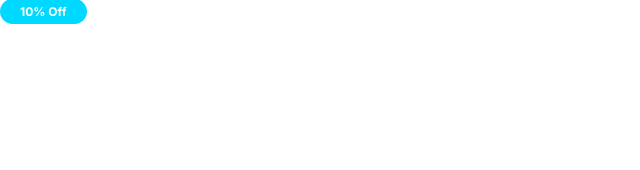
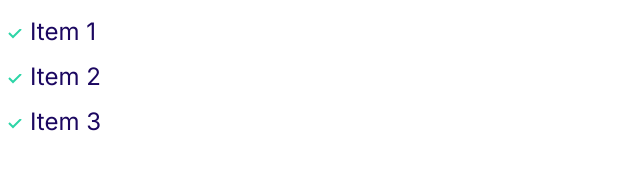
Before and after one commit to DiegoTrevino1/Diegoify, a plain HTML site: page index.html in a window 1280 px wide. Shown: the whole page, without its empty margins (0-640 px from the left). Drawn offline with Linux system fonts and the light colour scheme.

Commit message:
Define lists for the site

```diff
--- a/css/styles.css
+++ b/css/styles.css
@@ -59,7 +59,6 @@ p {
     h3 {
         font-size: 2.4rem;
     }
-
 }
 
 /* Links */
@@ -71,7 +70,6 @@ a {
     text-transform: uppercase;
     font-size: 2rem;
     font-weight: bold;
-
 }
 
 .link-arrow::after {
@@ -128,3 +126,37 @@ a {
         font-size: 1.2rem;
     }
 }
+
+/* Lists */
+.list {
+    /* get rid of default bullet point and left padding
+    applied from all browers by default */
+    list-style: none;
+    padding-left: 0;
+    color: var(--color-headings);
+}
+
+.list--inline .list__item {
+    /* use inline-block to set margins */
+    display: inline-block;
+    margin-right: 2rem;
+
+}
+
+.list--tick {
+    list-style-image: url(../images/tick.svg);
+    padding-left: 3rem;
+}
+
+/* this is nesting, we should avoid it because we can end up with
+overly specific selectors */
+.list--tick .list__item {
+    padding-left: 0.5rem;
+    margin-bottom: 3rem;
+}
+
+@media screen and (min-width: 1024px) {
+    .list--tick .list__item {
+        padding-left: 0;
+    }
+}
--- a/index.html
+++ b/index.html
@@ -21,8 +21,10 @@
     <link rel="stylesheet" href="css/styles.css" />
   </head>
   <body>
-    <!--//add a span with two classes
-    //span is an inline container used to mark up a part of text-->
-    <span class="badge badge--secondary badge--small">10% Off</span>
+    <ul class="list list--tick">
+      <li class="list__item">Item 1</li>
+      <li class="list__item">Item 2</li>
+      <li class="list__item">Item 3</li>
+    </ul>
   </body>
 </html>
```
Also changed, not shown: components/lists.html (added, +5 -0 lines), images/tick.svg (added).
